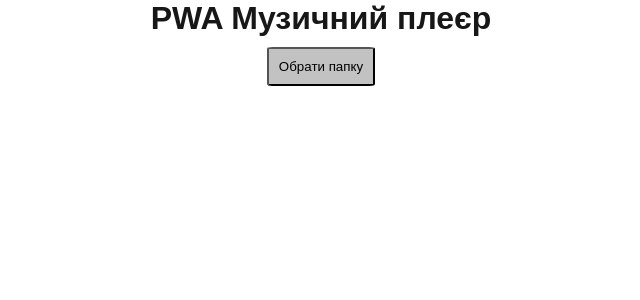
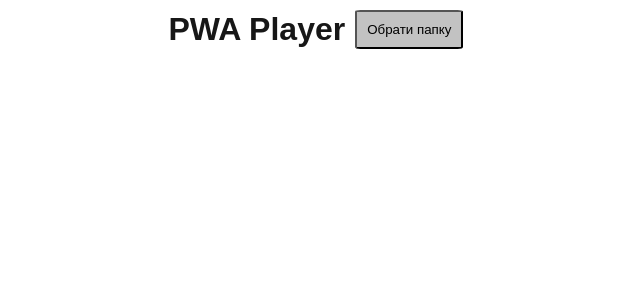
Before and after one commit to AlecCross/pwa-player, a Next.js app: page / in a window 1280 px wide. Shown: the top 300 px of the page, without its empty margins (319-959 px from the left). Built offline with nearby package versions, Linux system fonts and the light colour scheme.

Commit message:
Some styles

```diff
--- a/src/pages/index.js
+++ b/src/pages/index.js
@@ -62,8 +62,10 @@ export default function Home() {
 
   return (
     <div>
-      <h1 className={styles.title}>PWA Музичний плеєр</h1>
+      <div className={styles.wrapper}>
+      <h1 className={styles.title}>PWA Player</h1>
       <FilePicker onFilesSelected={handleFilesSelected} />
+      </div>
       {files.length > 0 && <Player files={files} />}
     </div>
   );
--- a/src/styles/Home.module.css
+++ b/src/styles/Home.module.css
@@ -1,3 +1,9 @@
+.wrapper{
+    display: flex;
+    justify-content: center;
+    align-items: center;
+}
+
 .title{
     text-align: center;
 }
--- a/src/styles/Player.module.css
+++ b/src/styles/Player.module.css
@@ -3,7 +3,9 @@
 .playerContainer {
   display: flex;
   flex-direction: column;
-  align-items: center;
+  height: 95vh;
+  overflow: hidden;
+  min-height: 0; /* важливо */
   padding: 20px;
   background-color: var(--player-bg);
   border-radius: 8px;
@@ -13,7 +15,6 @@
   color: var(--player-text);
   font-family: monospace;
 }
-
 
 /* Header with cover + metadata + controls */
 .playerHeader {
@@ -77,15 +78,28 @@
 
 /* Playlist */
 .trackList {
-  margin-top: 20px;
+  flex: 1;
+  min-height: 0;
+  overflow-y: auto;
+  padding-bottom: max(0px, env(safe-area-inset-bottom));
+  margin-top: 10px;
+  border-radius: 8px;
   list-style: none;
-  padding: 0;
+  padding-top: 10px; /* якщо треба відступ зверху */
   width: 100%;
-  overflow-y: auto;
   border-top: 2px solid var(--foreground);
   background-color: var(--card-bg);
-  max-height: 200px;
 }
+
+.trackList::-webkit-scrollbar {
+  width: 8px;
+}
+
+.trackList::-webkit-scrollbar-thumb {
+  background: var(--accent);
+  border-radius: 4px;
+}
+
 
 .trackItem {
   padding: 10px;
@@ -134,13 +148,13 @@
   .audioControls {
     margin-top: 0;
     display: flex;
-    flex-direction: column;
+    flex-direction: row;
     gap: 10px;
     align-items: center;
   }
 
   .coverArt {
-    width: 150px;
-    height: 150px;
+    width: 100%;
+    height: 100%;
   }
 }
--- a/src/styles/globals.css
+++ b/src/styles/globals.css
@@ -30,6 +30,8 @@
 html,
 body {
   max-width: 100vw;
+  height: 100%;
+  overflow: hidden;
   overflow-x: hidden;
 }
 
```
